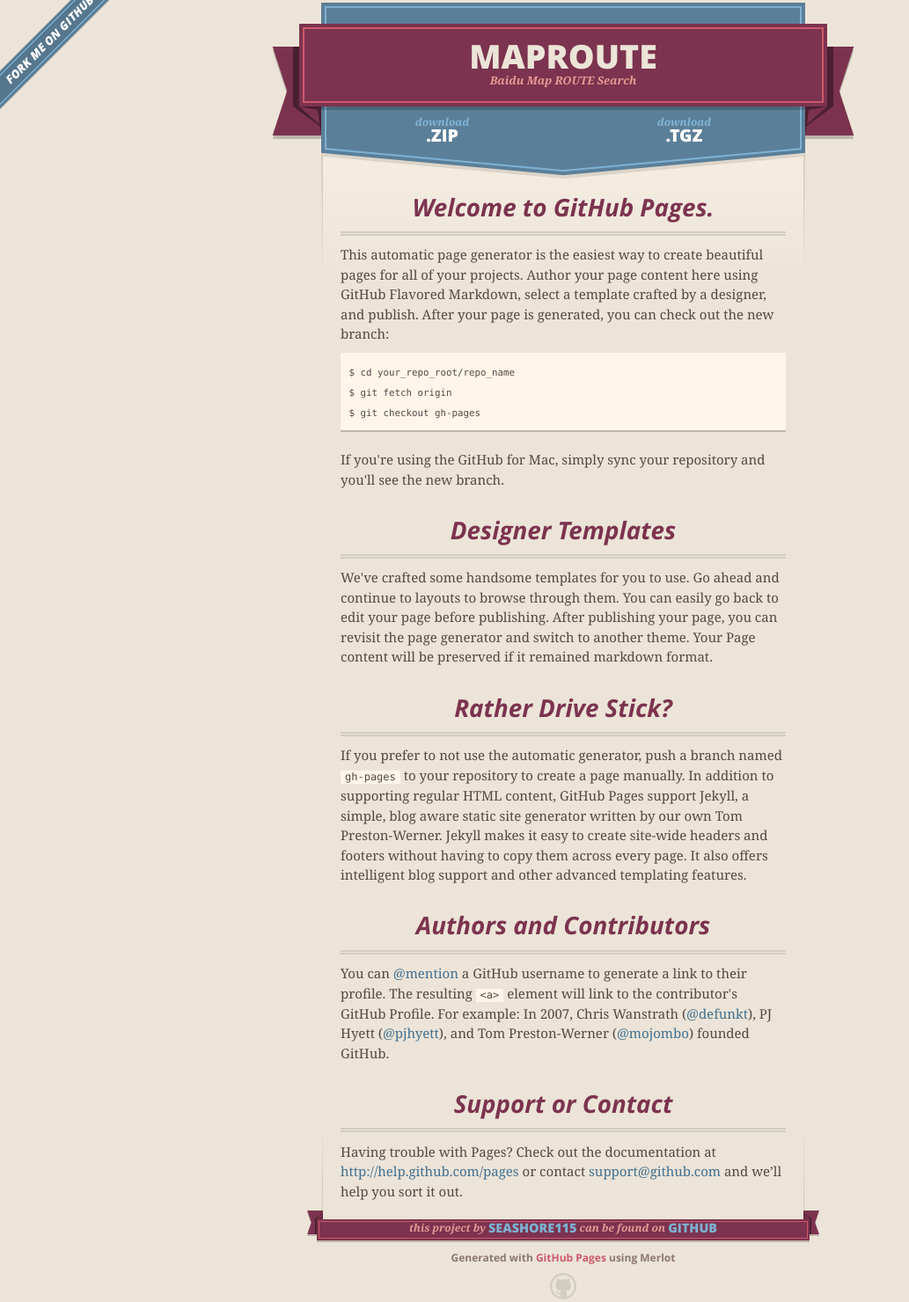
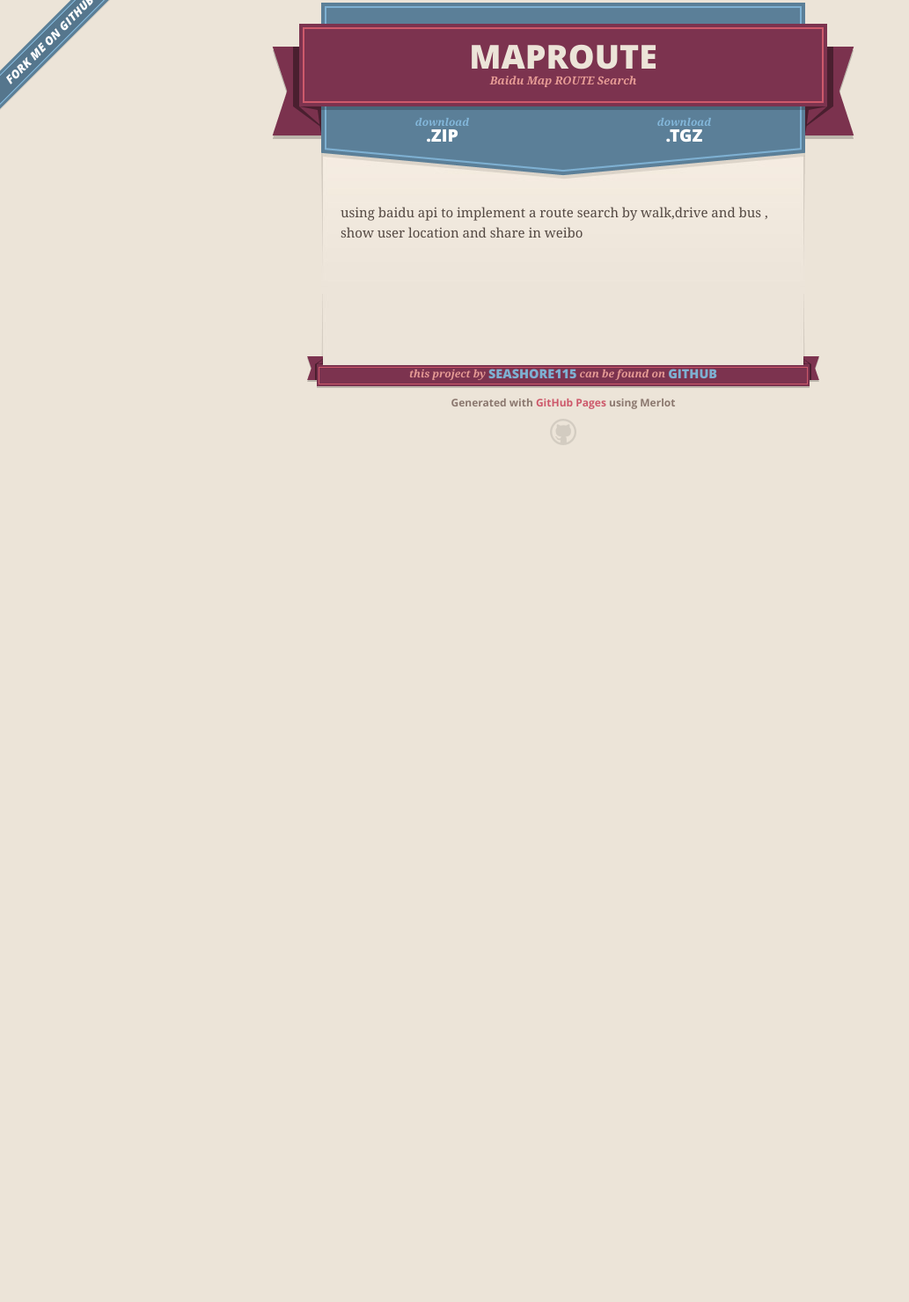
Before and after one commit to seashore115/MapRoute, a plain HTML site: page index.html in a window 1280 px wide. Shown: the part 11-1491 px from the top of the page at 88% size, without its empty margins (0-1033 px from the left). After the commit the page ends 800 px from the top, so only its background shows below. Drawn offline with nearby package versions, Linux system fonts and the light colour scheme.

```diff
--- a/index.html
+++ b/index.html
@@ -46,37 +46,7 @@
 
 
       <section id="main_content">
-        <h3>
-<a name="welcome-to-github-pages" class="anchor" href="#welcome-to-github-pages"><span class="octicon octicon-link"></span></a>Welcome to GitHub Pages.</h3>
-
-<p>This automatic page generator is the easiest way to create beautiful pages for all of your projects. Author your page content here using GitHub Flavored Markdown, select a template crafted by a designer, and publish. After your page is generated, you can check out the new branch:</p>
-
-<pre><code>$ cd your_repo_root/repo_name
-$ git fetch origin
-$ git checkout gh-pages
-</code></pre>
-
-<p>If you're using the GitHub for Mac, simply sync your repository and you'll see the new branch.</p>
-
-<h3>
-<a name="designer-templates" class="anchor" href="#designer-templates"><span class="octicon octicon-link"></span></a>Designer Templates</h3>
-
-<p>We've crafted some handsome templates for you to use. Go ahead and continue to layouts to browse through them. You can easily go back to edit your page before publishing. After publishing your page, you can revisit the page generator and switch to another theme. Your Page content will be preserved if it remained markdown format.</p>
-
-<h3>
-<a name="rather-drive-stick" class="anchor" href="#rather-drive-stick"><span class="octicon octicon-link"></span></a>Rather Drive Stick?</h3>
-
-<p>If you prefer to not use the automatic generator, push a branch named <code>gh-pages</code> to your repository to create a page manually. In addition to supporting regular HTML content, GitHub Pages support Jekyll, a simple, blog aware static site generator written by our own Tom Preston-Werner. Jekyll makes it easy to create site-wide headers and footers without having to copy them across every page. It also offers intelligent blog support and other advanced templating features.</p>
-
-<h3>
-<a name="authors-and-contributors" class="anchor" href="#authors-and-contributors"><span class="octicon octicon-link"></span></a>Authors and Contributors</h3>
-
-<p>You can <a href="https://github.com/blog/821" class="user-mention">@mention</a> a GitHub username to generate a link to their profile. The resulting <code>&lt;a&gt;</code> element will link to the contributor's GitHub Profile. For example: In 2007, Chris Wanstrath (<a href="https://github.com/defunkt" class="user-mention">@defunkt</a>), PJ Hyett (<a href="https://github.com/pjhyett" class="user-mention">@pjhyett</a>), and Tom Preston-Werner (<a href="https://github.com/mojombo" class="user-mention">@mojombo</a>) founded GitHub.</p>
-
-<h3>
-<a name="support-or-contact" class="anchor" href="#support-or-contact"><span class="octicon octicon-link"></span></a>Support or Contact</h3>
-
-<p>Having trouble with Pages? Check out the documentation at <a href="http://help.github.com/pages">http://help.github.com/pages</a> or contact <a href="mailto:support@github.com">support@github.com</a> and we’ll help you sort it out.</p>
+        <p>using baidu api to implement a route search by walk,drive and bus , show user location and share in weibo</p>
       </section>
 
       <footer>
```
Also changed, not shown: params.json (+1 -1 lines).
